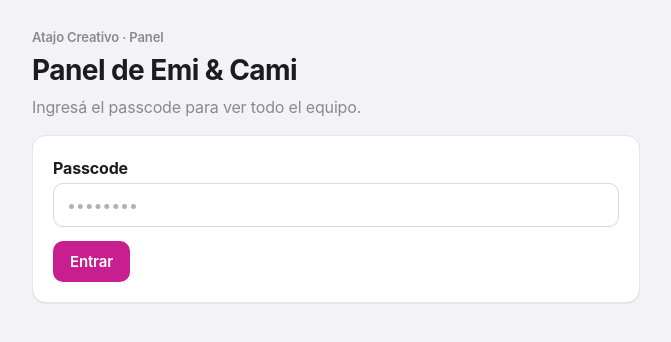
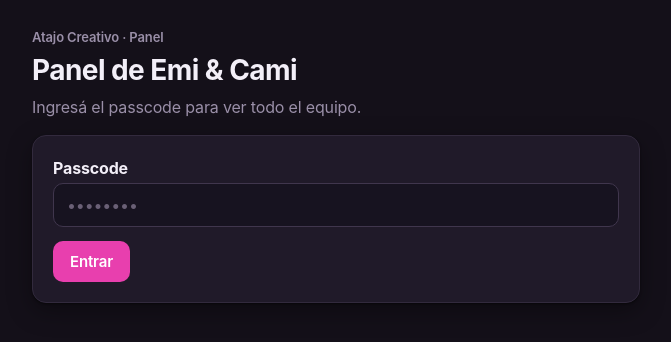
Before and after one commit to emycba94-star/atajo-creativo, a Next.js app: page /panel in a window 1280 px wide. Shown: the top 342 px of the page, without its empty margins (304-975 px from the left). Built offline with nearby package versions, Linux system fonts and the light colour scheme.

Commit message:
Panel: modo oscuro con magenta

```diff
--- a/app/globals.css
+++ b/app/globals.css
@@ -461,3 +461,70 @@ input:focus {
     font-size: 25px;
   }
 }
+
+/* =========================================================
+   Modo oscuro — SOLO el panel (body.theme-dark).
+   Fondo oscuro violáceo + magenta que resalta.
+   ========================================================= */
+body.theme-dark {
+  --bg: #141019;
+  --card: #201a29;
+  --text: #f3eff8;
+  --muted: #9a8fa8;
+  --muted-2: #c3b9d0;
+  --border: #322a3d;
+  --border-2: #40364d;
+  --accent: #e83fae;
+  --accent-hover: #f25cbf;
+  --accent-soft: #2c1930;
+  --green: #34c759;
+  --green-soft: #16301f;
+  --shadow: 0 1px 2px rgba(0, 0, 0, 0.45), 0 8px 24px rgba(0, 0, 0, 0.35);
+  background: var(--bg);
+}
+
+body.theme-dark .toggle {
+  background: #2a2333;
+}
+body.theme-dark .toggle button.active {
+  background: var(--card);
+  color: var(--text);
+}
+body.theme-dark .stat-bar {
+  background: #2a2333;
+}
+body.theme-dark .btn-ghost {
+  background: var(--card);
+}
+body.theme-dark .btn-ghost:hover {
+  background: #2a2333;
+}
+body.theme-dark .week-nav button {
+  background: var(--card);
+}
+body.theme-dark .week-nav button:hover:not(:disabled) {
+  background: #2a2333;
+}
+body.theme-dark .badge-sent {
+  background: #16301f;
+  color: #4ade80;
+}
+body.theme-dark .badge-draft {
+  background: #2a2333;
+  color: var(--muted-2);
+}
+body.theme-dark .error {
+  background: #3a1f22;
+  border-color: #5a2a2e;
+  color: #f6a9a3;
+}
+body.theme-dark textarea,
+body.theme-dark input[type="text"],
+body.theme-dark input[type="password"] {
+  background: #171320;
+  color: var(--text);
+}
+body.theme-dark textarea::placeholder,
+body.theme-dark input::placeholder {
+  color: #6a6076;
+}
--- a/app/panel/page.tsx
+++ b/app/panel/page.tsx
@@ -1,6 +1,6 @@
 "use client";
 
-import { useState, useCallback, useRef } from "react";
+import { useState, useCallback, useRef, useEffect } from "react";
 import { QUESTIONS } from "@/lib/questions";
 import { currentWeek, shiftWeek, isAfter } from "@/lib/week";
 import type { Entry } from "@/lib/supabase";
@@ -12,6 +12,12 @@ export default function Panel() {
   const [unlocked, setUnlocked] = useState(false);
   const [authError, setAuthError] = useState("");
   const pcRef = useRef<HTMLInputElement>(null);
+
+  // Modo oscuro con magenta: solo en el panel.
+  useEffect(() => {
+    document.body.classList.add("theme-dark");
+    return () => document.body.classList.remove("theme-dark");
+  }, []);
 
   const [week, setWeek] = useState(currentWeek());
   const [entries, setEntries] = useState<Entry[]>([]);
```
